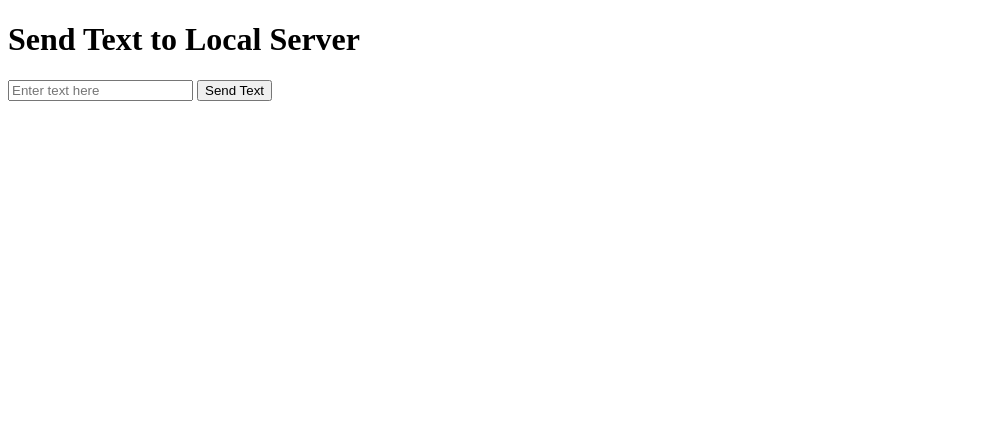
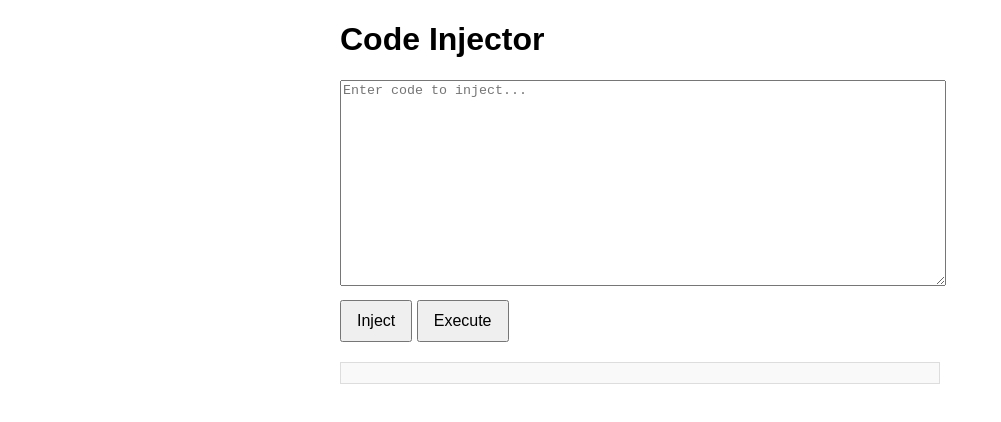
Before and after one commit to syshookofficial/trident, a plain HTML site: page index.html in a window 1280 px wide. Shown: the whole page, without its empty margins (0-1001 px from the left). Drawn offline with Linux system fonts and the light colour scheme.

Commit message:
Update index.html

```diff
--- a/index.html
+++ b/index.html
@@ -3,27 +3,59 @@
 <head>
     <meta charset="UTF-8">
     <meta name="viewport" content="width=device-width, initial-scale=1.0">
-    <title>Text Sender</title>
+    <title>Code Injector</title>
+    <style>
+        body {
+            font-family: Arial, sans-serif;
+            margin: 20px;
+        }
+        .container {
+            max-width: 600px;
+            margin: auto;
+        }
+        textarea {
+            width: 100%;
+            height: 200px;
+            margin-bottom: 10px;
+        }
+        button {
+            padding: 10px 15px;
+            font-size: 16px;
+            cursor: pointer;
+        }
+        .response {
+            margin-top: 20px;
+            padding: 10px;
+            border: 1px solid #ddd;
+            background-color: #f9f9f9;
+        }
+    </style>
 </head>
 <body>
-    <h1>Send Text to Local Server</h1>
-    <input type="text" id="textInput" placeholder="Enter text here">
-    <button onclick="sendText()">Send Text</button>
+    <div class="container">
+        <h1>Code Injector</h1>
+        <textarea id="codeInput" placeholder="Enter code to inject..."></textarea>
+        <button onclick="injectCode()">Inject</button>
+        <button onclick="executeCode()">Execute</button>
+        <div class="response" id="responseBox"></div>
+    </div>
 
     <script>
-        function sendText() {
-            const text = document.getElementById('textInput').value;
+        async function injectCode() {
+            const code = document.getElementById('codeInput').value;
+            const response = await fetch('/inject', {
+                method: 'POST',
+                headers: { 'Content-Type': 'application/json' },
+                body: JSON.stringify({ code: code })
+            });
+            const result = await response.text();
+            document.getElementById('responseBox').innerText = result;
+        }
 
-            fetch('http://localhost:8080', {
-                method: 'POST',
-                headers: {
-                    'Content-Type': 'application/x-www-form-urlencoded',
-                },
-                body: `text=${encodeURIComponent(text)}`
-            })
-            .then(response => response.text())
-            .then(data => alert('Text sent successfully'))
-            .catch(error => alert('Error: ' + error));
+        async function executeCode() {
+            const response = await fetch('/execute', { method: 'POST' });
+            const result = await response.text();
+            document.getElementById('responseBox').innerText = result;
         }
     </script>
 </body>
```
